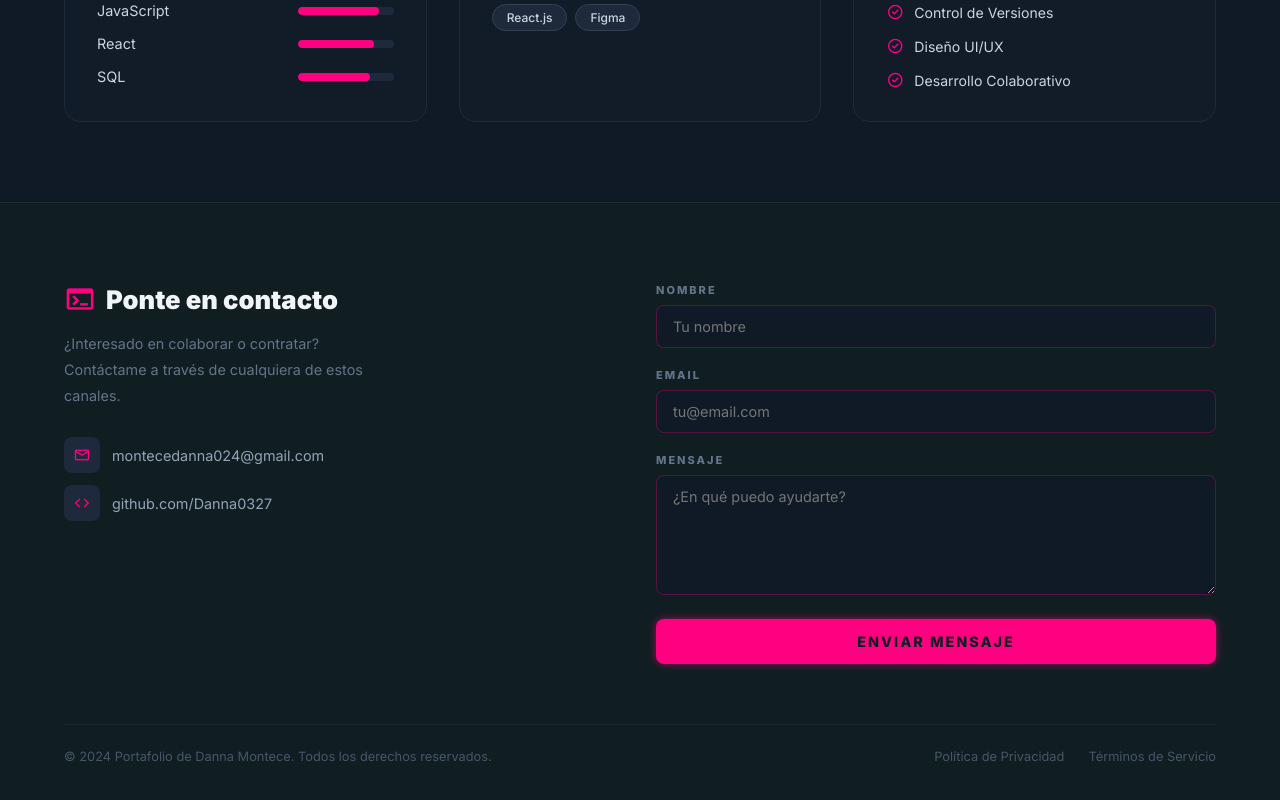
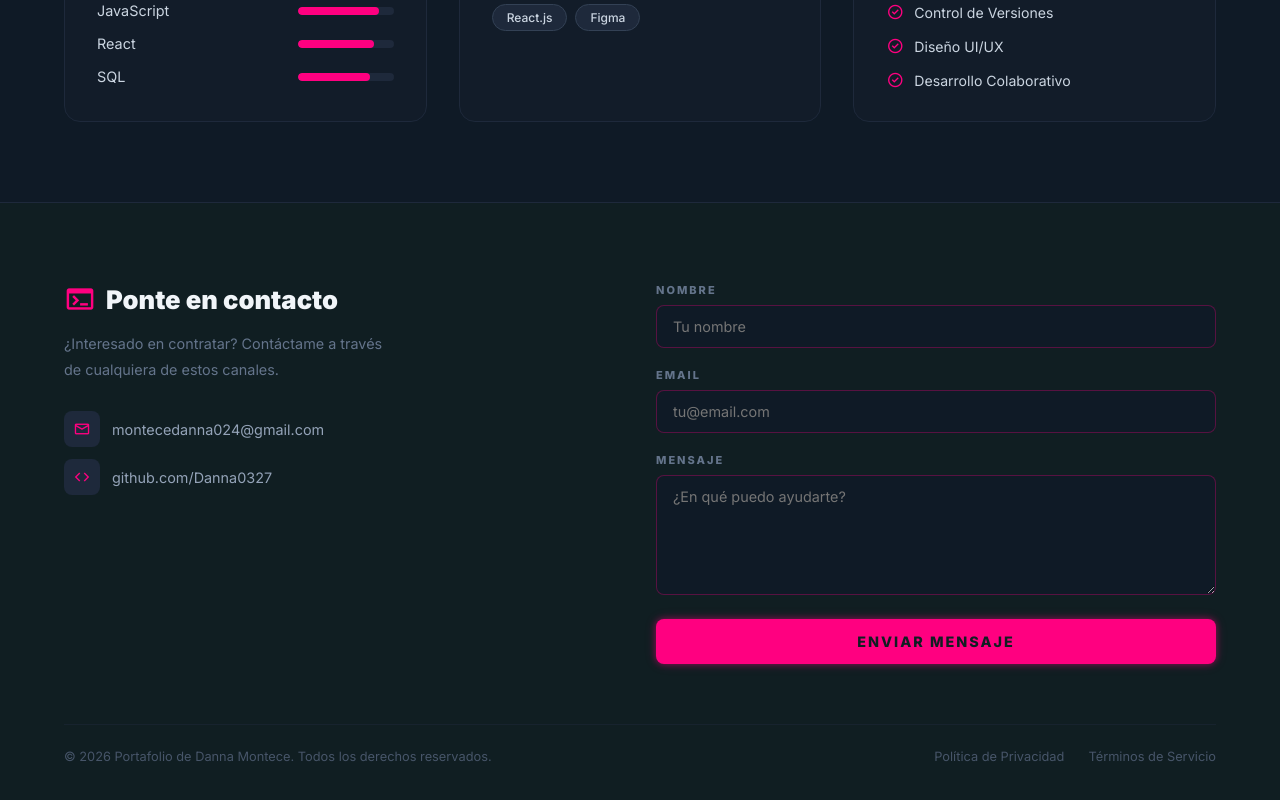
Before and after one commit to Danna0327/Portafolio-CV.github.io, a React (Create React App) app: page / in a window 1280 px wide. Shown: the part 2667-3467 px from the top of the page. Built offline with nearby package versions, Linux system fonts and the light colour scheme.

Commit message:
actualizacion

```diff
--- a/src/Componentes/Contacto.js
+++ b/src/Componentes/Contacto.js
@@ -41,7 +41,7 @@ function Contacto() {
               <h2 style={{ fontSize: '1.6rem', fontWeight: '900' }}>Ponte en contacto</h2>
             </div>
             <p style={{ color: '#64748b', lineHeight: 1.8, fontSize: '0.9rem', marginBottom: '28px' }}>
-              ¿Interesado en colaborar o contratar? Contáctame a través de cualquiera de estos canales.
+              ¿Interesado en contratar? Contáctame a través de cualquiera de estos canales.
             </p>
             <div style={{ display: 'flex', flexDirection: 'column', gap: '12px' }}>
               <a href="mailto:montecedanna024@gmail.com" style={{ display: 'flex', alignItems: 'center', gap: '12px', color: '#94a3b8', fontSize: '0.9rem', textDecoration: 'none' }}>
@@ -89,7 +89,7 @@ function Contacto() {
 
         {/* Footer bottom */}
         <div style={{ marginTop: '60px', paddingTop: '24px', borderTop: '1px solid rgba(30,41,59,0.5)', display: 'flex', justifyContent: 'space-between', alignItems: 'center', color: '#475569', fontSize: '0.8rem', flexWrap: 'wrap', gap: '12px' }}>
-          <p>© 2024 Portafolio de Danna Montece. Todos los derechos reservados.</p>
+          <p>© 2026 Portafolio de Danna Montece. Todos los derechos reservados.</p>
           <div style={{ display: 'flex', gap: '24px' }}>
             <button onClick={() => {}} style={{ color: '#475569', background: 'none', border: 'none', cursor: 'pointer', fontSize: '0.8rem', fontFamily: 'Inter, sans-serif' }}
               onMouseEnter={e => e.target.style.color = '#ff0080'}
```
